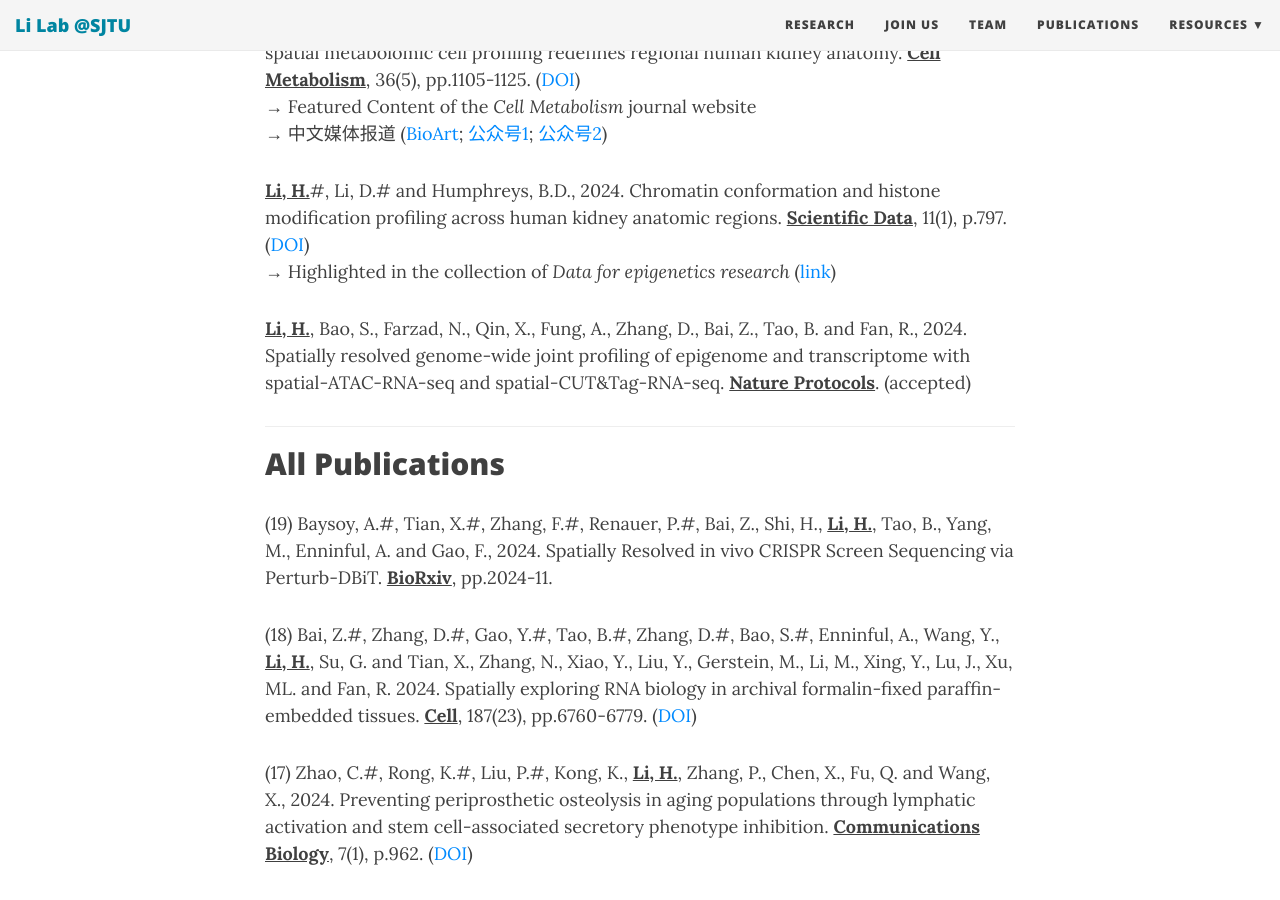
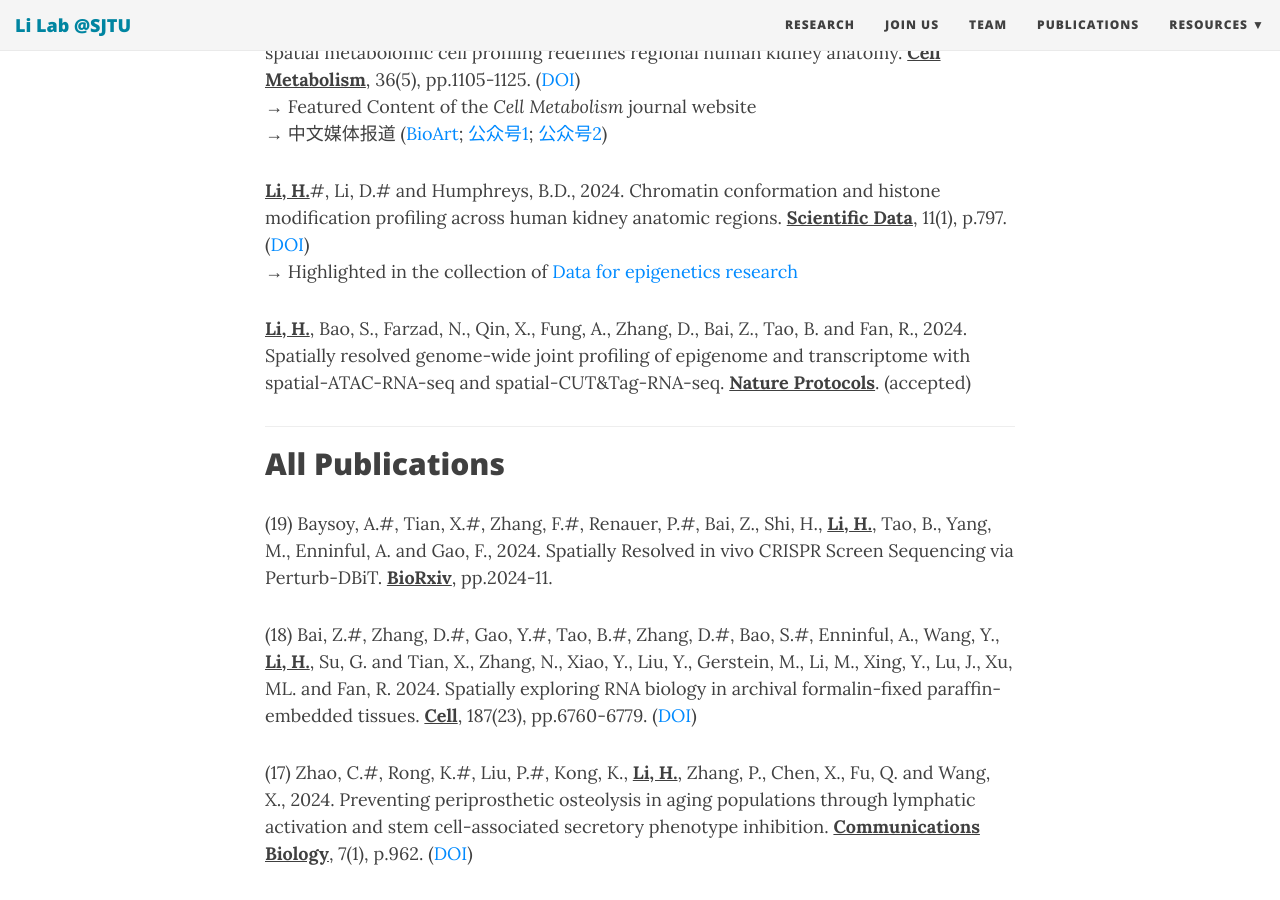
Before and after one commit to TheLiLab/thelilab.github.io, a Jekyll site: the page built from pubs.md, in a window 1280 px wide and 900 px high, scrolled down 1040 px. Built offline with Jekyll 4.4.1, drawn with Linux system fonts in a browser that asks for light colours; nearby versions of some CDN libraries.

Commit message:
Update pubs.md

```diff
--- a/pubs.md
+++ b/pubs.md
@@ -26,13 +26,13 @@
 →	中文媒体报道 (<a href="https://mp.weixin.qq.com/s/1-JbkuPvXk3-Y5-cocJn3Q" target="_blank">BioArt</a>; <a href="https://mp.weixin.qq.com/s/tRLhBHvm4BKw3VJ8IUiXuA" target="_blank">麻省理工科技评论</a>; <a href="https://mp.weixin.qq.com/s/2EWORGEduLyAIgaS2xlviw" target="_blank">I found a very nice journal club presentation of this work by the Tong Group.</a>)
 <br>
 
-<strong><u>Li, H.</u></strong>, Li, D., Ledru, N., Xuanyuan, Q., Wu, H., Asthana, A., Byers, L.N., Tullius, S.G., Orlando, G., Waikar, S.S. and Humphreys, B.D., 2024. Transcriptomic, epigenomic, and spatial metabolomic cell profiling redefines regional human kidney anatomy. <strong><u>Cell Metabolism</u></strong>, 36(5), pp.1105-1125. ([DOI](https://doi.org/10.1016/j.cmet.2024.02.015))<br>
+<strong><u>Li, H.</u></strong>, Li, D., Ledru, N., Xuanyuan, Q., Wu, H., Asthana, A., Byers, L.N., Tullius, S.G., Orlando, G., Waikar, S.S. and Humphreys, B.D., 2024. Transcriptomic, epigenomic, and spatial metabolomic cell profiling redefines regional human kidney anatomy. <strong><u>Cell Metabolism</u></strong>, 36(5), pp.1105-1125.  (<a href="https://doi.org/10.1016/j.cmet.2024.02.015" target="_blank">DOI</a>)<br>
 →	Featured Content of the <i>Cell Metabolism</i> journal website<br>
-→	中文媒体报道 ([BioArt](https://mp.weixin.qq.com/s/EZZC0j3wezH26dazQr_swQ); [公众号1](https://mp.weixin.qq.com/s/jdNkc0TlyETwB1TnJLkj0w); [公众号2](https://mp.weixin.qq.com/s/um9sJmHkBxpMUosJSsiNpg))
+→	中文媒体报道 (<a href="https://mp.weixin.qq.com/s/EZZC0j3wezH26dazQr_swQ" target="_blank">BioArt</a>; <a href="https://mp.weixin.qq.com/s/jdNkc0TlyETwB1TnJLkj0w" target="_blank">公众号1</a>; <a href="https://mp.weixin.qq.com/s/um9sJmHkBxpMUosJSsiNpg" target="_blank">公众号2</a>)
 <br>
 
-<strong><u>Li, H.</u></strong>#, Li, D.# and Humphreys, B.D., 2024. Chromatin conformation and histone modification profiling across human kidney anatomic regions. <strong><u>Scientific Data</u></strong>, 11(1), p.797. ([DOI](https://doi.org/10.1038/s41597-024-03648-8))<br>
-→	Highlighted in the collection of <i>Data for epigenetics research</i> ([link](https://www.nature.com/collections/fehdjjbjce))
+<strong><u>Li, H.</u></strong>#, Li, D.# and Humphreys, B.D., 2024. Chromatin conformation and histone modification profiling across human kidney anatomic regions. <strong><u>Scientific Data</u></strong>, 11(1), p.797. (<a href="https://doi.org/10.1038/s41597-024-03648-8" target="_blank">DOI</a>)<br>
+→	Highlighted in the collection of <a href="https://www.nature.com/collections/fehdjjbjce" target="_blank">Data for epigenetics research</a>
 <br>
 
 <strong><u>Li, H.</u></strong>, Bao, S., Farzad, N., Qin, X., Fung, A., Zhang, D., Bai, Z., Tao, B. and Fan, R., 2024. Spatially resolved genome-wide joint profiling of epigenome and transcriptome with spatial-ATAC-RNA-seq and spatial-CUT&Tag-RNA-seq. <strong><u>Nature Protocols</u></strong>. (accepted)
```
